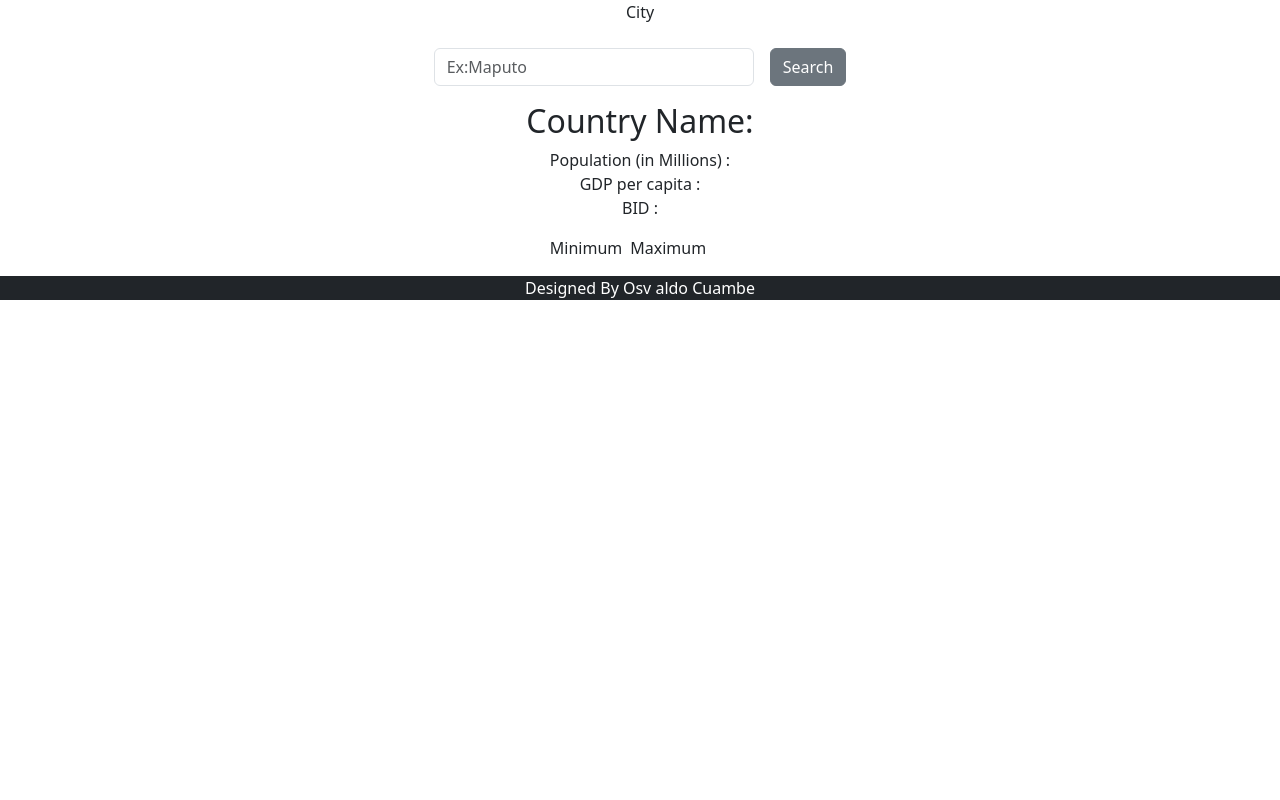
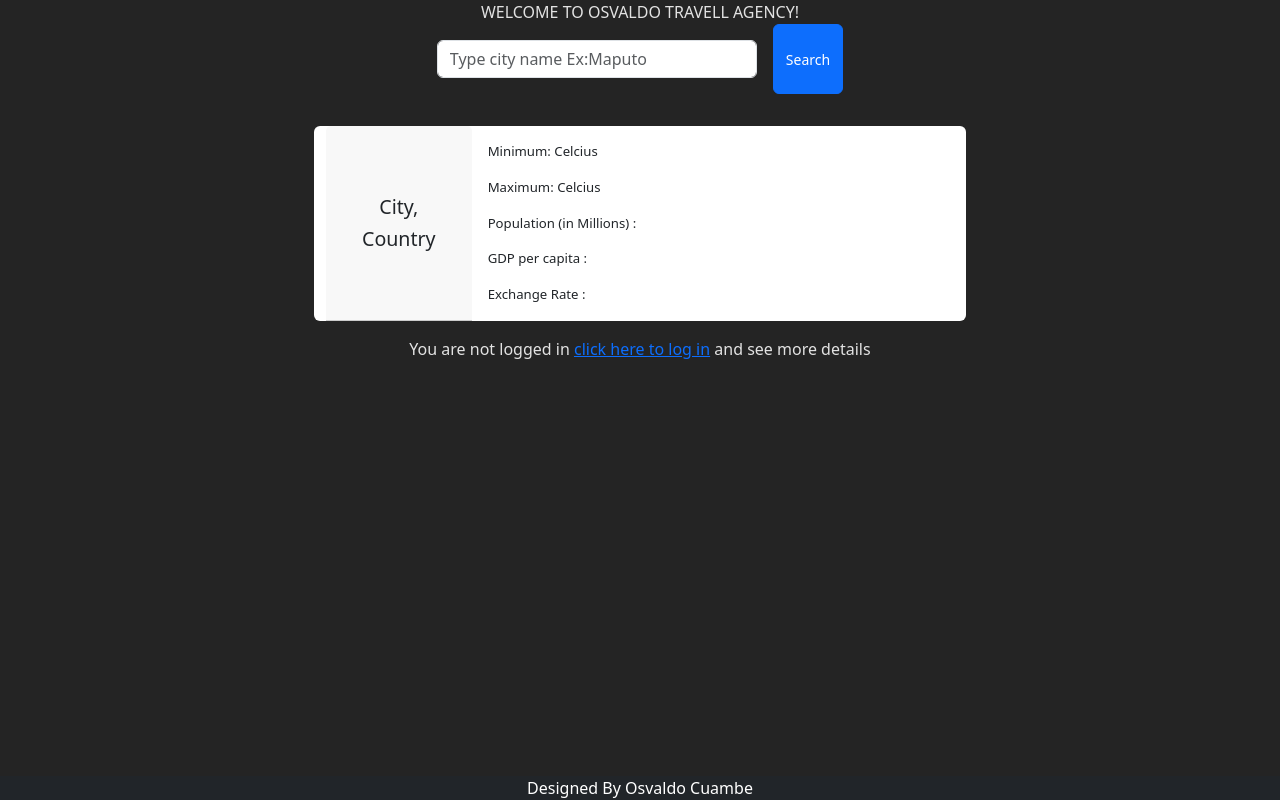
Before and after one commit to OGCapsLock/travel-assistant-challenge, a React (Vite) app: page / in a window 1280 px wide. Built offline with nearby package versions, Linux system fonts and the light colour scheme.

Commit message:
Improve design

```diff
--- a/src/App.tsx
+++ b/src/App.tsx
@@ -1,7 +1,22 @@
 import { useState } from "react";
-import { Button, Col, Form, FormGroup, Input, Label, Row } from "reactstrap";
-import { NINJA_API, OPEN_WEATHER } from "../env.tsx"
+import {
+  Button,
+  Card,
+  CardBody,
+  CardHeader,
+  Col,
+  Form,
+  FormGroup,
+  Input,
+  Label,
+  Row,
+} from "reactstrap";
+import { NINJA_API, OPEN_WEATHER } from "../env.tsx";
 import { useQuery } from "@tanstack/react-query";
+import { useAuth } from "./context/AuthContext.tsx";
+import LoginForm from "./components/login.tsx";
+import { Link } from "react-router-dom";
+// import "./App.css"
 async function fetchWeather(cityName: string) {
   const api = OPEN_WEATHER;
   return await fetch(
@@ -14,49 +29,62 @@ async function fetchWeather(cityName: string) {
   });
 }
 async function fetchCountry(cityName: string) {
-  return await
-    fetch(
-      `https://api.api-ninjas.com/v1/country?name=${cityName}`,
-      {
+  return await fetch(`https://api.api-ninjas.com/v1/country?name=${cityName}`, {
     headers: {
-          'X-Api-Key': NINJA_API,
-        }
-      }
-    ).then((res) => {
+      "X-Api-Key": NINJA_API,
+    },
+  }).then((res) => {
     const d = res.json();
     // console.log("Weather", d);
     return d;
-    })
+  });
 }
 function App() {
   const [cityName, setCityName] = useState("");
   const [weather, setWeather] = useState<any>();
   const [country, setCountry] = useState<any>();
   const [rates, setRates] = useState<any>();
+  const { authenticated, logout } = useAuth();
   return (
-    <div className="h-auto">
+    <div
+      className="w-100"
+      style={{
+        backgroundColor: "#242424",
+        color: "rgba(255, 255, 255, 0.871)",
+        height: "100vh",
+      }}
+    >
       <Row>
-        <Form>
-          <FormGroup className="d-flex flex-column align-items-center justify-content-center">
+        <Col className="text-center">WELCOME TO OSVALDO TRAVELL AGENCY!</Col>
+      </Row>
+
+      {/* Content */}
+      <Row className="d-flex justify-content-center align-items-center ">
+        <Form className="">
+          {/* <FormGroup className="d-flex flex-column align-items-center justify-content-center">
             <Label for="cityName">City</Label>
-          </FormGroup>
+          </FormGroup> */}
           <FormGroup className="d-flex justify-content-center gap-3">
             <Input
               id="cityName"
               name="city"
-              placeholder="Ex:Maputo"
+              placeholder="Type city name Ex:Maputo"
               maxLength={60}
-              className="w-25"
+              className="w-25 my-3"
               type="text"
               value={cityName}
               onChange={(text) => setCityName(text.currentTarget.value)}
             />
             <Button
+              color="primary"
+              style={{
+                fontSize: "14px",
+              }}
               onClick={() => {
                 fetchWeather(cityName).then((data) => {
                   console.log("weather", data);
                   setWeather(data);
-                })
+                });
 
                 fetchCountry(cityName).then((data) => {
                   console.log("country", data);
@@ -64,88 +92,125 @@ function App() {
                   fetchExchangeRates(data?.[0]?.currency?.code).then((res) => {
                     console.log("rates", res);
                     setRates(res);
-                  })
-                })
-
-              }
-              }
+                  });
+                });
+              }}
             >
               Search
             </Button>
           </FormGroup>
         </Form>
+        <Card
+          className="w-50 m-3 d-flex flex-row"
+          style={{
+            border: "none",
+          }}
+        >
+          <CardHeader
+            className="text-start gap-2 px-5 d-flex flex-column justify-content-center align-items-center"
+            tag={"h5"}
+            style={{
+              fontSize: "1.225rem",
+            }}
+          >
+            <Row>{weather?.name || "City"},</Row>
+            <Row>{country?.name || "Country"}</Row>
+          </CardHeader>
+          <CardBody className="">
+            <Row className="text-center d-flex align-items-center">
+              <Col
+                style={{
+                  fontSize: "0.825rem",
+                }}
+                md="8"
+              >
+                <p className="text-start">
+                  Minimum: {weather?.main?.temp_min} Celcius
+                </p>
+                <p className="text-start">
+                  Maximum: {weather?.main?.temp_max} Celcius
+                </p>
+              </Col>
+              <Col
+                md="3"
+                className="text-center d-flex align-items-center mx-1"
+              >
+                {weather && (
+                  <img
+                    src={`https://openweathermap.org/img/wn/${weather?.weather?.[0]?.icon}@2x.png`}
+                    alt="Visual feedback"
+                  />
+                )}
+              </Col>
+            </Row>
+
+            {/* Data that should render conditionally */}
+            <div
+              className="d-flex flex-column gap-3"
+              style={{
+                fontSize: "0.825rem",
+              }}
+            >
+              <Row className="justify-content-between d-flex flex-row">
+                <Col className="" sm="9">
+                  Population (in Millions) :{" "}
+                </Col>
+                <Col className="text-end" sm="3">
+                  <strong className="text-end">{country?.population}</strong>
+                </Col>
+              </Row>
+              <Row className="">
+                <Col sm="9">GDP per capita :</Col>
+                <Col sm="3" className="text-end ">
+                  <strong className="text-end">
+                    {country?.gdp_per_capita}
+                  </strong>
+                </Col>
               </Row>
               <Row>
-        <h2 className="text-center">Country Name: {country?.name}</h2>
-        <ul
-          className="text-center"
-        >
-          <li>
-
-            Population (in Millions) : <strong>
-              {country?.population}
-            </strong>
-          </li>
-          <li>
-
-            GDP per capita :
-            <strong>
-
-              {country?.gdp_per_capita}
-            </strong>
-          </li>
-          <li>
-            BID :
-            {
-              country &&
+                <Col sm="5">Exchange Rate :</Col>
+                <Col sm="7" className="text-end">
+                  {country && (
                     <>
-                <strong>
-                  1 {" "}
-                  {country?.currency.code == "MZN" ? "USD" : country?.currency.code}
-                </strong>
-                {" "} buys {" "}
-                <strong>
-
+                      <strong className="text-end">
+                        1{" "}
+                        {country?.currency.code == "MZN"
+                          ? "USD"
+                          : country?.currency.code}
+                      </strong>{" "}
+                      buys{" "}
+                      <strong className="text-end">
                         {rates?.new_amount} MZN
                       </strong>
                     </>
-            }
-          </li>
-        </ul>
-        <Row
-          className="align-items-center "
-        >
-
-          <Col
-            className="d-flex gap-2 align-items-center justify-content-center text-center"
-          >
-            {
-              weather &&
-              <img src={`https://openweathermap.org/img/wn/${weather?.weather?.[0]?.icon}@2x.png`} alt="Visual feedback" />}
-
-            <p
-              className="d-flex gap-2 align-items-center justify-content-center text-center"
-
-            >
-
-              <span>
-                Minimum {weather?.main?.temp_min}
-
-              </span>
-              <span>
-
-                Maximum {weather?.main?.temp_max}
-              </span>
-            </p>
-
+                  )}
                 </Col>
               </Row>
+            </div>
+          </CardBody>
+        </Card>
       </Row>
+
       <Row>
-        <Col className="bg-dark text-center text-white">
-          Designed By Osv aldo Cuambe
+        <Col className="text-center">
+          You are not logged in <Link to={"/login"}> click here to log in</Link> and see more details
         </Col>
       </Row>
+
+      {/* Footer */}
+      <footer
+        style={{
+          position: "fixed",
+          bottom: "0",
+          left: "0",
+          marginInline: "0",
+          width: "100%",
+        }}
+      >
+        <Col className="bg-dark text-center text-white">
+          Designed By Osvaldo Cuambe
+        </Col>
+      </footer>
     </div>
   );
 }
@@ -168,7 +233,9 @@ export default App;
 // }
 async function fetchExchangeRates(targetCurrency: string) {
   return await fetch(
-    `https://api.api-ninjas.com/v1/convertcurrency?have=${targetCurrency == "MZN" ? "USD" : targetCurrency}&want=MZN&amount=1`
+    `https://api.api-ninjas.com/v1/convertcurrency?have=${
+      targetCurrency == "MZN" ? "USD" : targetCurrency
+    }&want=MZN&amount=1`
   )
     .then((response) => response.json())
     .then((data) => data);
@@ -178,14 +245,11 @@ function useCountry(cityName: string) {
   return useQuery({
     queryKey: ["weather", cityName],
     queryFn: () =>
-      fetch(
-        `https://api.api-ninjas.com/v1/country?name=${cityName}`,
-        {
+      fetch(`https://api.api-ninjas.com/v1/country?name=${cityName}`, {
         headers: {
-            'X-Api-Key': NINJA_API,
-          }
-        }
-      ).then((res) => {
+          "X-Api-Key": NINJA_API,
+        },
+      }).then((res) => {
         const d = res.json();
         // console.log("Weather", d);
         return d;
--- /dev/null
+++ b/src/context/AuthContext.tsx
@@ -0,0 +1,41 @@
+import React, { createContext, useContext, useState } from 'react';
+
+interface AuthContextData {
+    authenticated: boolean;
+    login: (token: string) => void;
+    logout: () => void;
+}
+
+const AuthContext = createContext<AuthContextData>({} as AuthContextData);
+
+export function useAuth() {
+    return useContext(AuthContext);
+}
+
+export const AuthContextProvider = ({ children }: any) => {
+    const [authenticated, setAuthenticated] = useState(false);
+
+    // Verificar se o usuário já possui um token JWT salvo (pode ser no localStorage ou sessionStorage)
+    const token = localStorage.getItem('token'); // ou sessionStorage.getItem('token');
+    if (token) {
+        setAuthenticated(true);
+    }
+
+    const login = (token: string) => {
+        // Salvar o token no localStorage ou sessionStorage, dependendo dos requisitos de segurança da sua aplicação
+        localStorage.setItem('token', token); // ou sessionStorage.setItem('token', token);
+        setAuthenticated(true);
+    };
+
+    const logout = () => {
+        // Remover o token do localStorage ou sessionStorage ao fazer logout
+        localStorage.removeItem('token'); // ou sessionStorage.removeItem('token');
+        setAuthenticated(false);
+    };
+
+    return (
+        <AuthContext.Provider value={{ authenticated, login, logout }}>
+            {children}
+        </AuthContext.Provider>
+    );
+};
--- a/src/index.css
+++ b/src/index.css
@@ -4,7 +4,7 @@
   font-weight: 400;
 
   color-scheme: light dark;
-  color: rgba(255, 255, 255, 0.87);
+  color: rgba(255, 255, 255, 0.871);
   background-color: #242424;
 
   font-synthesis: none;
--- a/src/main.tsx
+++ b/src/main.tsx
@@ -1,18 +1,20 @@
 import React from "react";
 import ReactDOM from "react-dom/client";
-import App from "./App.tsx";
-// import './index.css'
-import {
-  QueryClient,
-  QueryClientProvider,
-} from "@tanstack/react-query";
-
+// import "./index.css";
+import { QueryClient, QueryClientProvider } from "@tanstack/react-query";
+import { BrowserRouter as Router, Routes } from "react-router-dom";
+import { AuthContextProvider } from "./context/AuthContext";
 const queryClient = new QueryClient();
 import "bootstrap/dist/css/bootstrap.min.css";
+import AppRoutes from "./routes.tsx";
 ReactDOM.createRoot(document.getElementById("root")!).render(
   <React.StrictMode>
     <QueryClientProvider client={queryClient}>
-      <App />
+      <Router>
+        <AuthContextProvider>
+          <AppRoutes />
+        </AuthContextProvider>
+      </Router>
     </QueryClientProvider>
   </React.StrictMode>
 );
--- /dev/null
+++ b/src/routes.tsx
@@ -0,0 +1,21 @@
+import { Routes, Route, Navigate } from 'react-router-dom';
+import App from './App';
+import { useAuth } from './context/AuthContext';
+import LoginForm from './components/login';
+
+export default function AppRoutes() {
+
+    return <>
+        <Routes>
+            <Route path="/" element={<App />} />
+            <Route path="/login" element={<LoginForm />} />
+            <Route path='*' element={<>PAGE NOT FOUND</>} />
+        </Routes>
+    </>
+}
+
+const Layout= ({ children }:any) => {
+    const { authenticated } = useAuth();
+
+    return authenticated ? children : <Navigate to="/" replace />;
+  };
```
Lines whose indentation alone changed are shown as unchanged.
